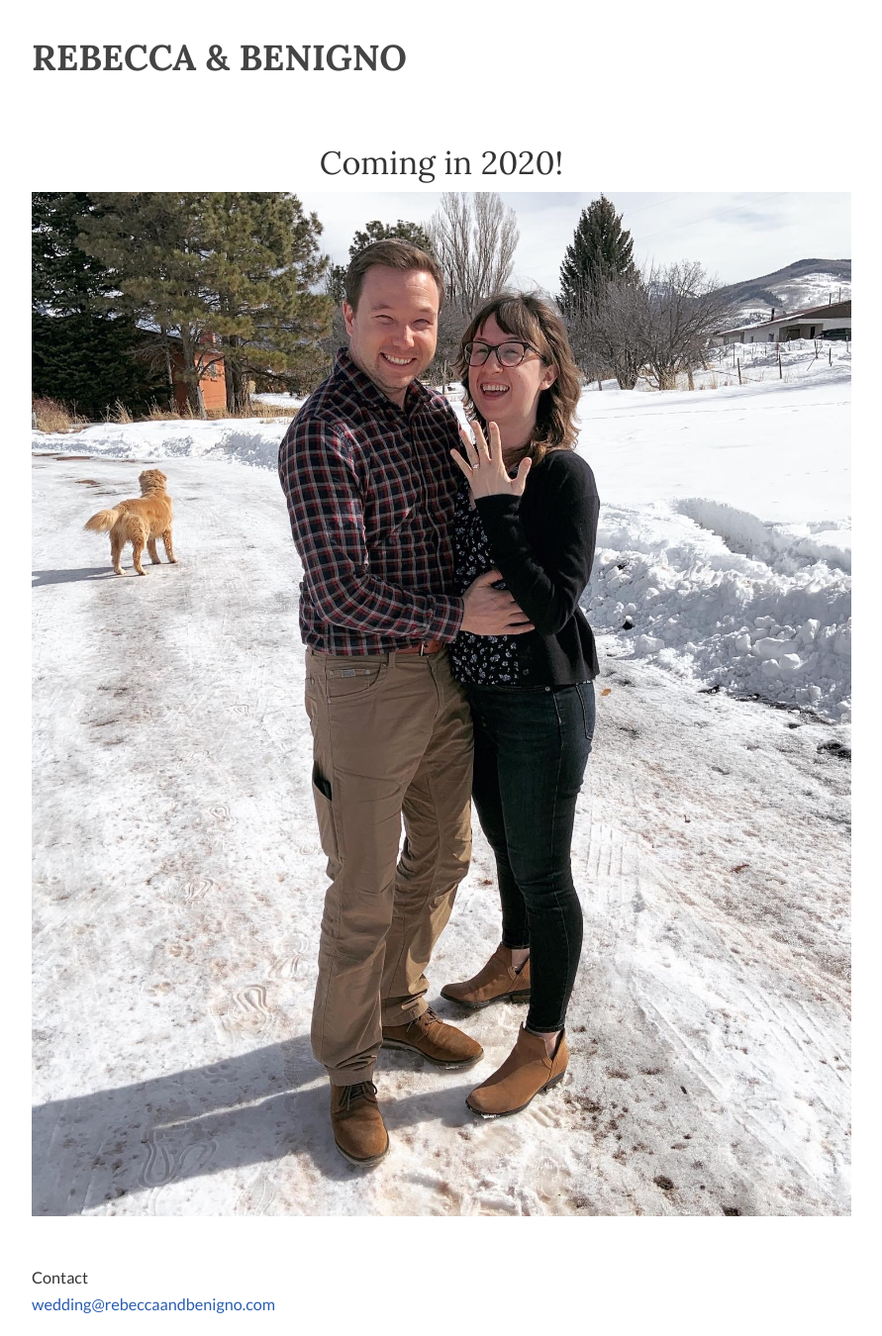
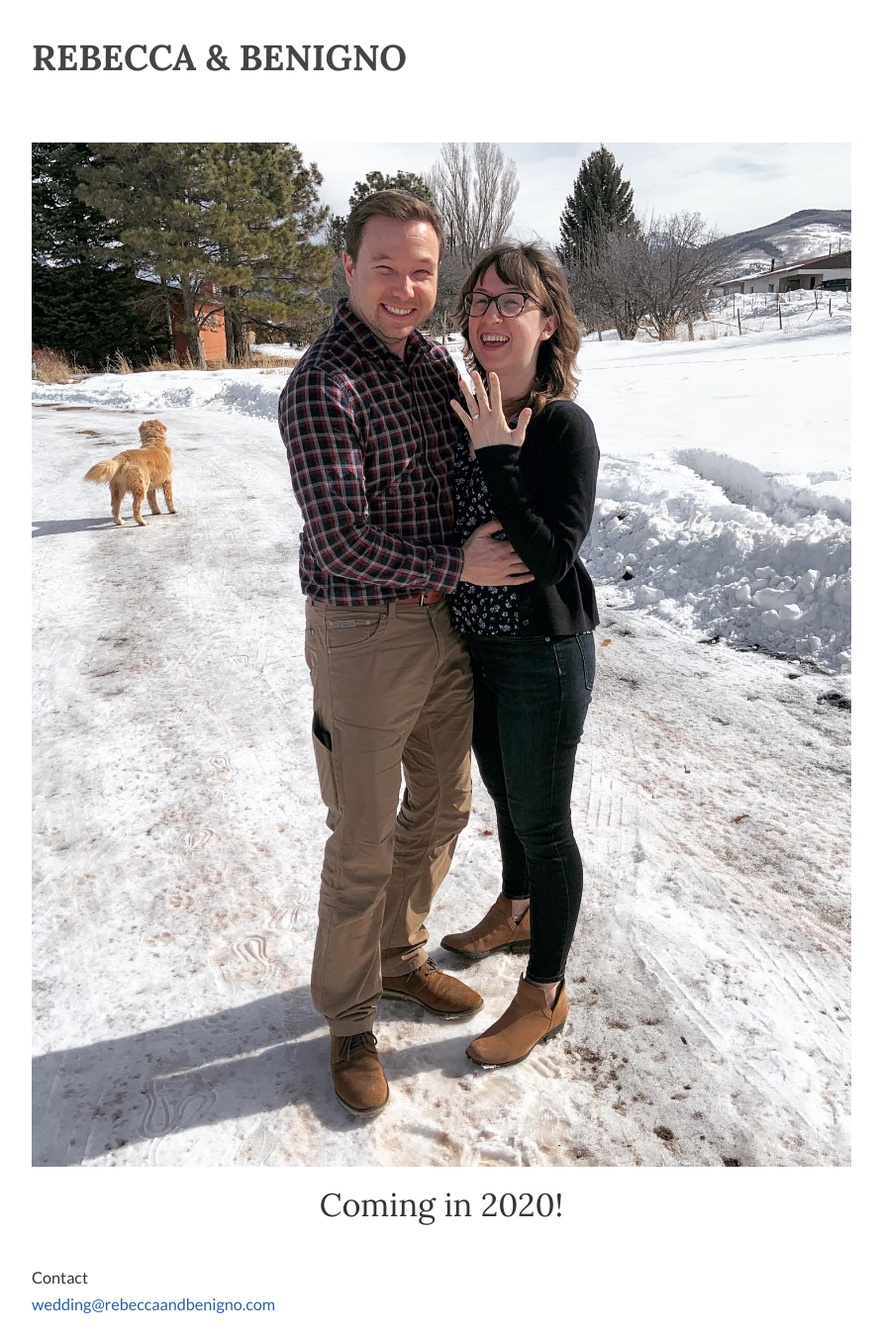
Before and after one commit to piscisvolans/r-and-b, a Jekyll site: the page built from docs/index.markdown, in a window 1280 px wide. Shown: the whole page at 99% size, without its empty margins (194-1085 px from the left). Built offline with Jekyll 4.4.1, drawn with Linux system fonts in a browser that asks for light colours; nearby versions of some CDN libraries; some web fonts are replaced; comment, search, counter and statistics services are not loaded.

Commit message:
Update comingsoon.html

```diff
--- a/docs/_includes/comingsoon.html
+++ b/docs/_includes/comingsoon.html
@@ -1,2 +1,2 @@
+<img class="img-fluid" src="public/img/engagement.jpg">
 <h1 class="text-center">Coming in 2020!</h1>
-<img class="img-fluid" src="public/img/engagement.jpg">
```
